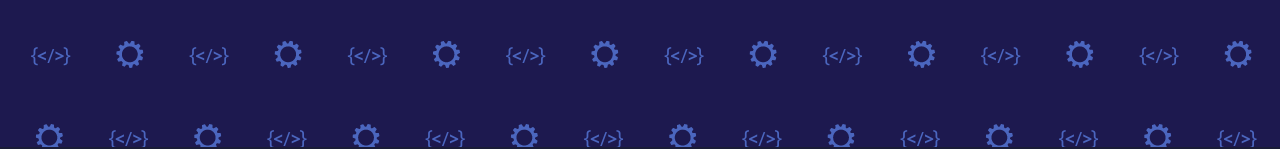
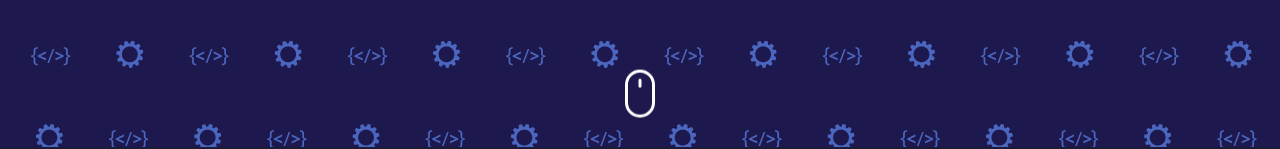
Before and after one commit to astergaze/Music-displayer, a React (Vite) app: page / in a window 1280 px wide. Shown: the part 653-802 px from the top of the page. Built offline with nearby package versions, Linux system fonts and the light colour scheme.

Commit message:
Mouse animation

```diff
--- a/src/App.tsx
+++ b/src/App.tsx
@@ -1,7 +1,8 @@
-import { useState } from 'react'
 import './css/App.css'
 import logo from './assets/logo-azul.png'
+import mouseIcon from "./assets/Mouse-icon.svg"
 import Footer from './Footer.tsx'
+
 function App() {
 
   return (
@@ -12,8 +13,14 @@ function App() {
           <img src={logo} alt="" />
           <h1>Proyectos creados por estudiantes</h1>
           <p>Musica creada por IA, con fines educativos sobre temas de programacion en C#</p>
+          <img
+            src={mouseIcon}
+            alt="Deslizar abajo"
+            className='mouse-animation'
+          />
         </div>
       </section>
+
       <section className='musicCardsComponents'>
           <h2>Repositorio de canciones</h2>
           <div className='musicCardsCont'>
--- a/src/css/App.css
+++ b/src/css/App.css
@@ -6,17 +6,38 @@
   align-items: center;
   flex-direction: column;
   color: white;
-  img {
-    width: 15rem;
+  position: relative;
+}
+.landingFirst img {
+  width: 15rem;
+}
+.landingFirst p {
+  color: #f59f0a;
+}
+@keyframes moveUpDown {
+  0%, 100% {
+    transform: translate(-50%, 0);
   }
-  p {
-    color: #f59f0a;
+  50% {
+    transform: translate(-50%, 1rem);
   }
 }
-.musicCardsComponents{
+
+.mouse-animation {
+  position: absolute;
+  bottom: 2rem;
+  left: 50%;
+  animation: moveUpDown 2s ease-in-out infinite;
+  width: 1rem;
+  height: 3rem;
+  filter: brightness(0) invert(1);
+}
+
+.musicCardsComponents {
   display: flex;
   justify-content: center;
   align-items: center;
+  flex-direction: column;
   color: white;
   background-color: #1a1c37;
   height: 100dvh;
```
Also changed, not shown: src/assets/Mouse-icon.svg (added).
